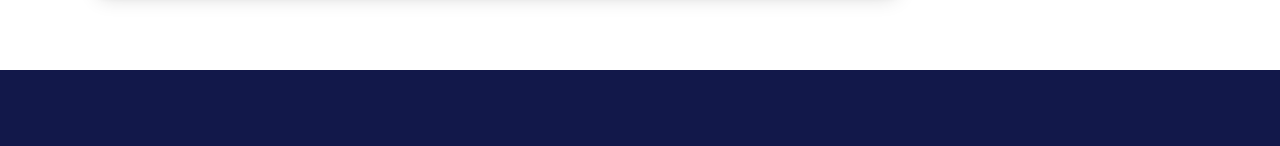
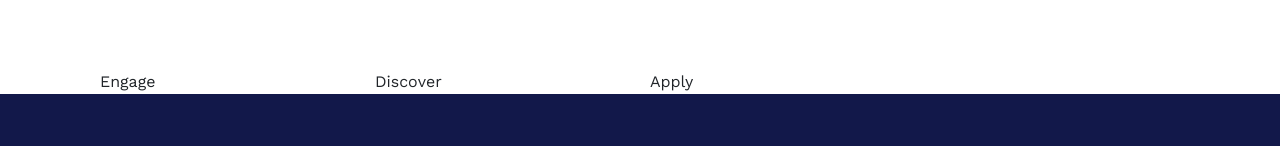
Before and after one commit to tawhidali123/Skytop, a React (Create React App) app: page /conference/1 in a window 1280 px wide. Shown: the part 654-800 px from the top of the page. Built offline with nearby package versions, Linux system fonts and the light colour scheme.

Commit message:
styling conference section

```diff
--- a/src/components/Conference.js
+++ b/src/components/Conference.js
@@ -1,4 +1,4 @@
-import React from 'react'
+import React,{useState, useEffect} from 'react'
 import {
     BrowserRouter as Router,
     Switch,
@@ -15,6 +15,9 @@ import Row from 'react-bootstrap/Row'
 import Col from 'react-bootstrap/Col'
 
 export default function Conference(props) {
+
+
+
     return (
         <Wrapper>
             <Navigation />
--- a/src/components/conferenceComponents/Title.js
+++ b/src/components/conferenceComponents/Title.js
@@ -25,6 +25,18 @@ export default function Title(props) {
                         </div>
                     </Col>
                 </Row>
+
+                <Row>
+                    <Col>
+                        <div>Engage</div>
+                    </Col>
+                    <Col>
+                        <div>Discover</div>
+                    </Col>
+                    <Col>
+                        <div>Apply</div>
+                    </Col>
+                </Row>
             </Container>
         </Wrapper>
     )
@@ -41,8 +53,6 @@ const Wrapper = styled.div`
     height: 100%;
     padding: 15% 15% 0 0;
 
-    box-shadow: 0 4px 8px 0 rgba(0, 0, 0, 0.2), 0 6px 20px 0 rgba(0, 0, 0, 0.19);
-
     color: rgba(255,255,255,1);
 
     h4{
```
